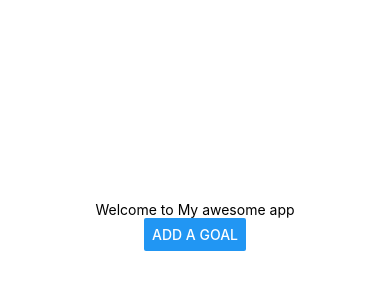
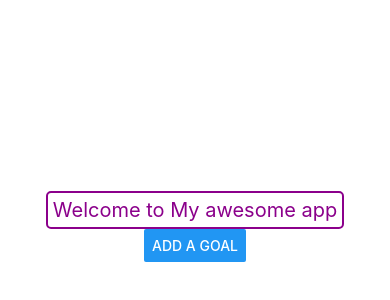
Before and after one commit to jwzhou1/cs5520, a React Native app: screen / in a window 390 px wide. Shown: the part 196-496 px from the top of the page. Built offline with nearby package versions, Linux system fonts and the light colour scheme.

Commit message:
header styling

```diff
--- a/components/Header.js
+++ b/components/Header.js
@@ -4,9 +4,18 @@ import React from "react";
 export default function Header({ name }) {
   return (
     <View>
-      <Text>Welcome to {name}</Text>
+      <Text style={styles.header}>Welcome to {name}</Text>
     </View>
   );
 }
 
-const styles = StyleSheet.create({});
+const styles = StyleSheet.create({
+  header: {
+    color: "darkmagenta",
+    fontSize: 20,
+    borderColor: "darkmagenta",
+    borderWidth: 2,
+    padding: 5,
+    borderRadius: 5,
+  },
+});
```
